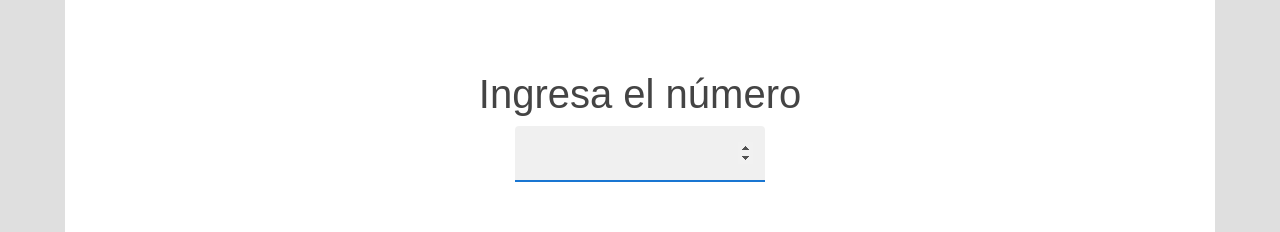
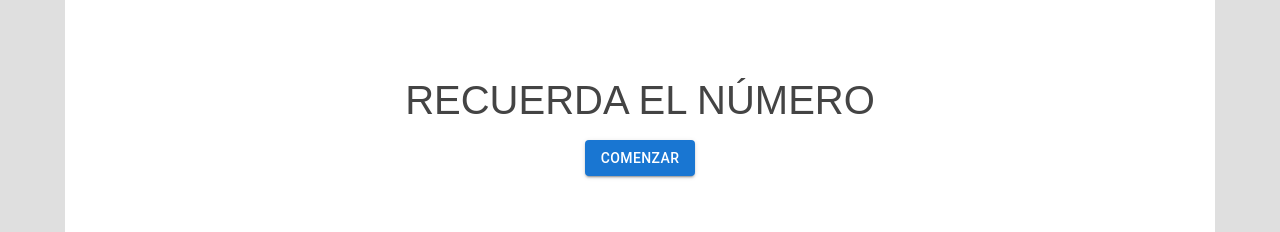
Before and after one commit to NestorNavarro/memoria-cognitiva-app, a React (Create React App) app: page /dashboard/number in a window 1280 px wide. Shown: the part 164-396 px from the top of the page. Built offline with nearby package versions, Linux system fonts and the light colour scheme.

Commit message:
now number game makes validations

```diff
--- /dev/null
+++ b/src/Components/DashBoardActivity/DashBoardActivity.jsx
@@ -0,0 +1,20 @@
+import { Button } from '@mui/material';
+import React from 'react'
+
+const DashBoardActivity = ({ activity = "", setStartGame}) => {
+    return (
+        <div className="container">
+           <div className="card card-content">
+                <h1>{activity}</h1>
+                <Button
+                    className="mt-2"
+                    variant="contained"
+                    onClick={() => setStartGame(true)}
+                >
+                   Comenzar
+                </Button>
+            </div>
+        </div>
+    );
+}
+ export default DashBoardActivity;
--- /dev/null
+++ b/src/Components/DashBoardActivity/index.js
@@ -0,0 +1 @@
+export { default } from "./DashBoardActivity";
--- /dev/null
+++ b/src/Components/DashBoardActivity/styles.css
@@ -0,0 +1,15 @@
+.container {
+    display: flex;
+    padding: 30px;
+    align-items: center;
+    justify-content: center;
+}
+
+.card-content {
+    width: 90vw;
+    height: 70vh;
+    display: flex;
+    align-items: center;
+    flex-direction: column;
+    justify-content: center;
+}
--- /dev/null
+++ b/src/Components/GameOver/GameOver.jsx
@@ -0,0 +1,25 @@
+import React from 'react'
+import { Button } from '@mui/material';
+import { useHistory } from 'react-router';
+
+const GameOver = ({score, route}) => {
+    const history = useHistory();
+    console.log(score)
+    return (
+        <div className="container">
+            <div className="card card-content">
+                <h1>Puntución Final</h1>
+                <h3>{score-1}</h3>
+                <Button
+                       className="mt-2"
+                       variant="contained"
+                       onClick={() => history.replace(route)}
+                >
+                    Volver a Jugar
+                </Button>
+            </div>
+        </div>
+    );
+}
+
+export default GameOver;
--- /dev/null
+++ b/src/Components/GameOver/index.js
@@ -0,0 +1 @@
+export { default } from "./GameOver.jsx";
--- /dev/null
+++ b/src/Components/GameOver/styles.css
@@ -0,0 +1,15 @@
+.container {
+    display: flex;
+    padding: 30px;
+    align-items: center;
+    justify-content: center;
+}
+
+.card-content {
+    width: 90vw;
+    height: 70vh;
+    display: flex;
+    align-items: center;
+    flex-direction: column;
+    justify-content: center;
+}
--- a/src/Pages/NumberActPage/NumberActPage.jsx
+++ b/src/Pages/NumberActPage/NumberActPage.jsx
@@ -1,34 +1,44 @@
 import { TextField, Box } from "@mui/material";
 import LinearProgress from '@mui/material/LinearProgress';
 
+// Our Importations
+import GameOver          from "../../Components/GameOver";
+import DashBoardActivity from "../../Components/DashBoardActivity";
 import "./styles.css"
 
 const NumberActPage = ({
     delegations : {
         answer,
+        ronunds,
         progress,
         isLoading,
+        isCorrect,
+        startGame,
         setAnswer,
         randomNumber,
+        setStartGame,
         handleSubmit,
     }
 }) => {
-
     return (
+        <>
+        { !startGame ?
+            <DashBoardActivity activity="RECUERDA EL NÚMERO" setStartGame={setStartGame}/>
+            :
+            (isCorrect ?
                 <form
                     className="container"
                     onSubmit={handleSubmit}
                 >
                     <div className="card card-content">
-                { isLoading &&
+                        { isLoading ?
                             <>
                                 <h1 className="number">{randomNumber}</h1>
                                 <Box className="mt-5" sx={{ width: '50%' }}>
                                     <LinearProgress variant="determinate" value={progress} />
                                 </Box>
                             </>
-                }
-                { !isLoading &&
+                            :
                             <>
                                 <h1>Ingresa el número</h1>
                                 <TextField
@@ -44,9 +54,16 @@ const NumberActPage = ({
                                 />
                             </>
                         }
-
                     </div>
                 </form>
+                :
+                <GameOver
+                    score={ronunds}
+                    route="/dashboard/number"
+                />
+            )
+        }
+        </>
     );
 }
 export default NumberActPage;
--- a/src/Pages/NumberActPage/NumberActPageContainer.jsx
+++ b/src/Pages/NumberActPage/NumberActPageContainer.jsx
@@ -3,9 +3,11 @@ import NumberActPage from "./NumberActPage.jsx";
 
 const NumberActPageContainer = () => {
     const [progress, setProgress]         = useState(0);
+    const [ronunds, setRounds]            = useState(1);
     const [answer, setAnswer]             = useState("");
-    const [ronunds, setRounds]            = useState(1);
     const [isLoading, setIsLoading]       = useState(true);
+    const [isCorrect, setIsCorrect]       = useState(true);
+    const [startGame, setStartGame]       = useState(false);
     const [randomNumber, setRandomNumber] = useState(Math.floor(Math.random() * 9));
 
     const getRandomNumberByLevel = (min, max) => {
@@ -14,11 +16,10 @@ const NumberActPageContainer = () => {
 
     const handleSubmit = (e) => {
         e.preventDefault();
-        console.log(Number(answer), randomNumber)
         if (Number(answer) === randomNumber) {
-            console.log("correct");
+            setRounds((value) => value + 1);
         } else {
-            console.log("incorrect");
+            setIsCorrect(false);
         }
         setAnswer("");
         const {min, max} = getNumber();
@@ -29,9 +30,9 @@ const NumberActPageContainer = () => {
     const getNumber = () => {
         let maxNumber = "1";
         let minNumber = "1";
-        for (let i=0;i<ronunds;i++) {
+        for (let i=0;i<=ronunds;i++) {
             maxNumber += "0";
-            if(i + 1 < ronunds) {
+            if(i + 1 <= ronunds) {
                 minNumber += "0";
             }
         }
@@ -41,8 +42,7 @@ const NumberActPageContainer = () => {
         };
     }
     useEffect(() => {
-        if (isLoading) {
-            setRounds((value) => value + 1);
+        if (isLoading && startGame) {
             const timer = setInterval(() => {
               setProgress((oldProgress) => {
                 if (oldProgress === 100) {
@@ -57,15 +57,19 @@ const NumberActPageContainer = () => {
                   clearInterval(timer);
                 };
         }
-      }, [isLoading]);
+      }, [isLoading, startGame]);
     return (
         <NumberActPage
             delegations={{
                 answer,
+                ronunds,
                 progress,
                 isLoading,
+                isCorrect,
+                startGame,
                 setAnswer,
                 randomNumber,
+                setStartGame,
                 handleSubmit,
             }}
         />
```
Lines whose indentation alone changed are shown as unchanged.
